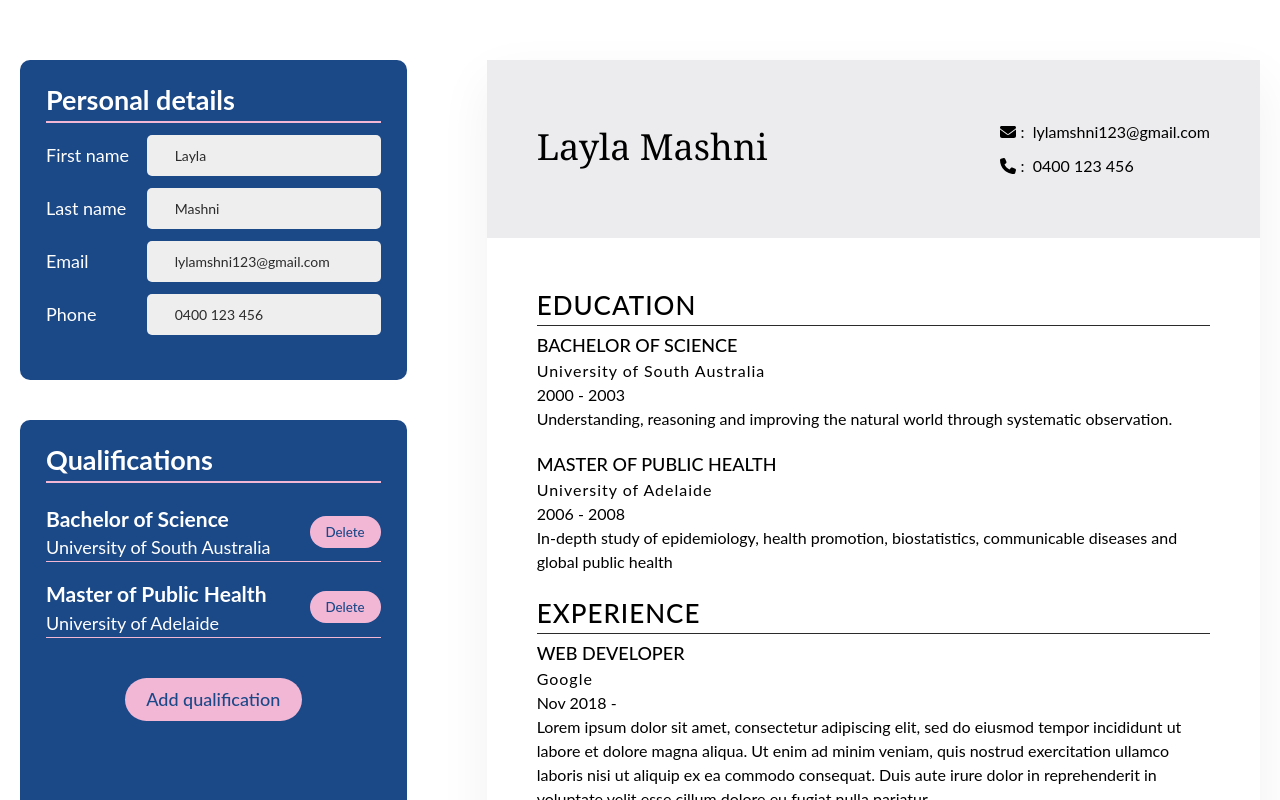
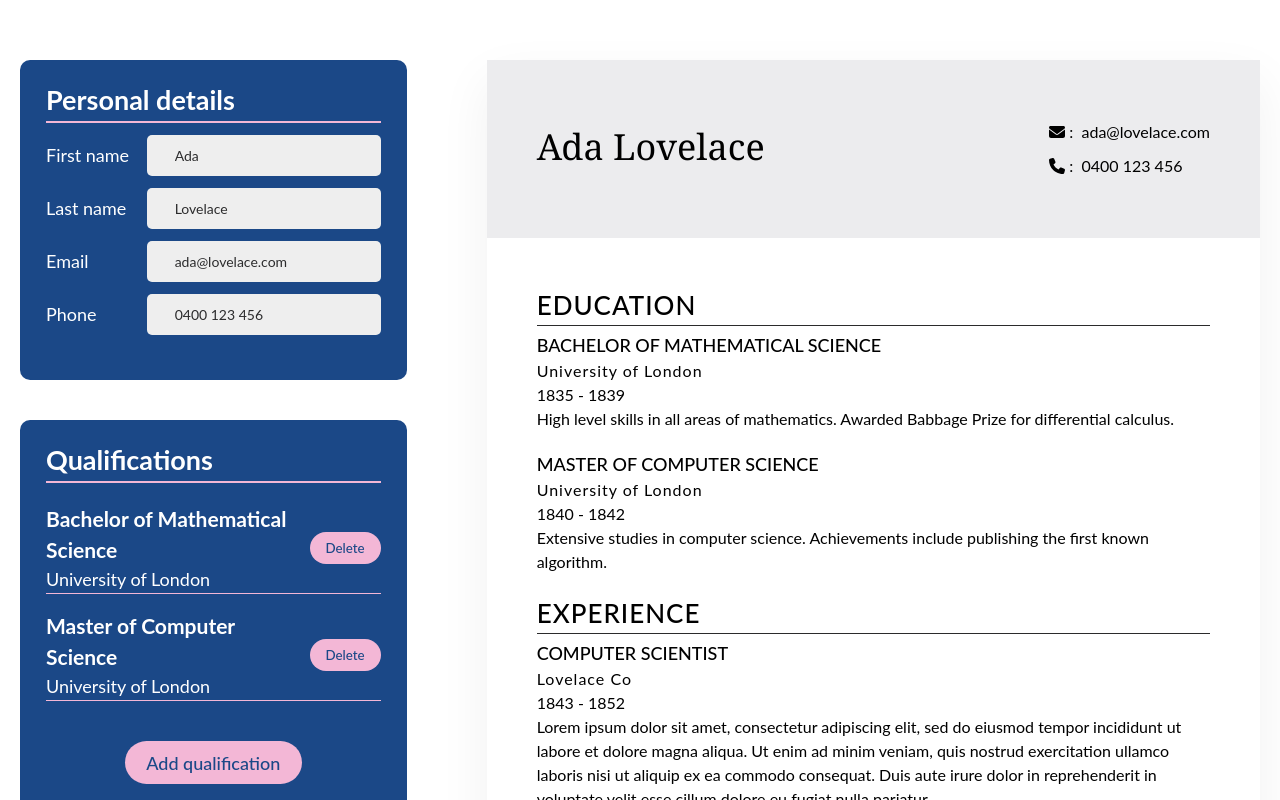
Before and after one commit to laurenchamps/cv-builder, a React (Vite) app: page / in a window 1280 px wide. Shown: the part 340-1140 px from the top of the page. Built offline with nearby package versions, Linux system fonts and the light colour scheme.

Commit message:
Update initial values

```diff
--- a/src/App.jsx
+++ b/src/App.jsx
@@ -10,39 +10,39 @@ import DisplayEmployment from './components/DisplayEmployment.jsx';
 import './main.scss';
 
 const initialDetails = {
-  firstName: 'Layla',
-  lastName: 'Mashni',
-  email: 'lylamshni123@gmail.com',
+  firstName: 'Ada',
+  lastName: 'Lovelace',
+  email: 'ada@lovelace.com',
   phone: '0400 123 456',
 };
 
 const initialQualifications = [
   {
-    qualification: 'Bachelor of Science',
-    institution: 'University of South Australia',
-    start: 2000,
-    end: 2003,
+    qualification: 'Bachelor of Mathematical Science',
+    institution: 'University of London',
+    start: 1835,
+    end: 1839,
     description:
-      'Understanding, reasoning and improving the natural world through systematic observation.',
+      'High level skills in all areas of mathematics. Awarded Babbage Prize for differential calculus.',
     id: 123456789,
   },
   {
-    qualification: 'Master of Public Health',
-    institution: 'University of Adelaide',
-    start: 2006,
-    end: 2008,
+    qualification: 'Master of Computer Science',
+    institution: 'University of London',
+    start: 1840,
+    end: 1842,
     description:
-      'In-depth study of epidemiology, health promotion, biostatistics, communicable diseases and global public health',
+      'Extensive studies in computer science. Achievements include publishing the first known algorithm.',
     id: 987654321,
   },
 ];
 
 const initialEmployment = [
   {
-    jobTitle: 'Web developer',
-    employer: 'Google',
-    start: 'Nov 2018',
-    end: '',
+    jobTitle: 'Computer Scientist',
+    employer: 'Lovelace Co',
+    start: '1843',
+    end: '1852',
     description:
       'Lorem ipsum dolor sit amet, consectetur adipiscing elit, sed do eiusmod tempor incididunt ut labore et dolore magna aliqua. Ut enim ad minim veniam, quis nostrud exercitation ullamco laboris nisi ut aliquip ex ea commodo consequat. Duis aute irure dolor in reprehenderit in voluptate velit esse cillum dolore eu fugiat nulla pariatur.',
     id: 567891234,
```
